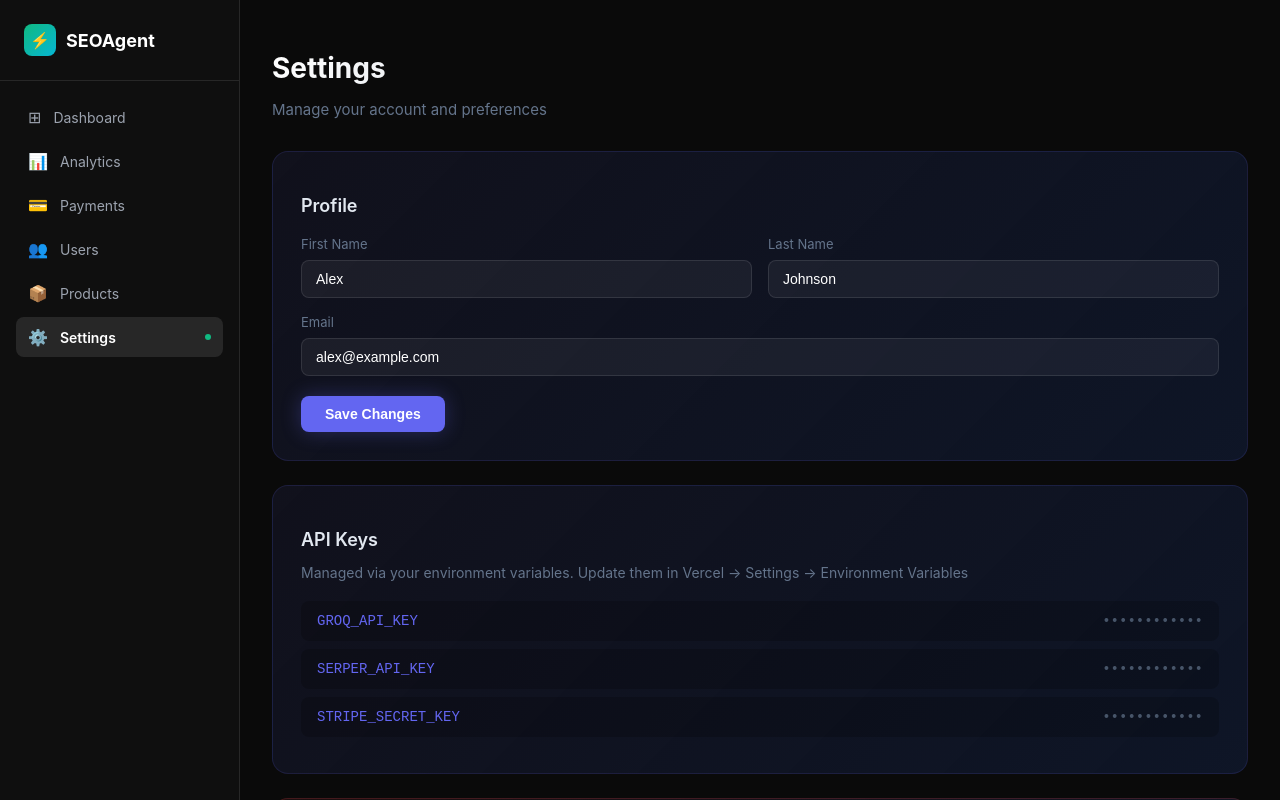
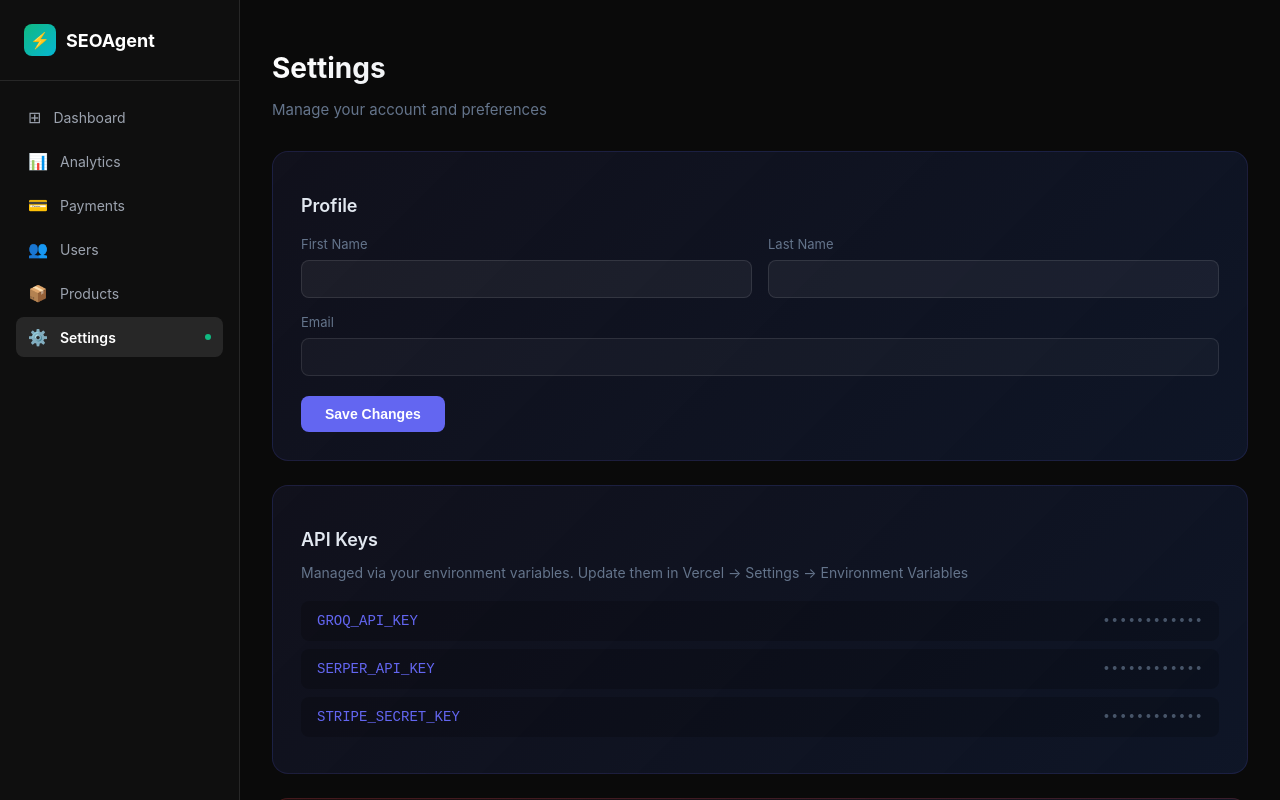
Before and after one commit to seo-agent-live/seo-agent, a Next.js app: page /dashboard/settings in a window 1280 px wide. Shown: the top 800 px of the page. Built offline with nearby package versions, Linux system fonts and the light colour scheme; no server answers.

Commit message:
feat: real user data in settings from Clerk

```diff
--- a/app/dashboard/settings/page.jsx
+++ b/app/dashboard/settings/page.jsx
@@ -1,16 +1,33 @@
 'use client'
-import { useState } from 'react'
+import { useState, useEffect } from 'react'
+import { useUser } from '@clerk/nextjs'
 
 export default function SettingsPage() {
-  const [firstName, setFirstName] = useState('Alex')
-  const [lastName, setLastName] = useState('Johnson')
-  const [email, setEmail] = useState('alex@example.com')
+  const { user, isLoaded } = useUser()
+  const [firstName, setFirstName] = useState('')
+  const [lastName, setLastName] = useState('')
+  const [email, setEmail] = useState('')
   const [saved, setSaved] = useState(false)
 
-  const handleSave = () => {
-    setSaved(true)
-    setTimeout(() => setSaved(false), 2000)
+  useEffect(() => {
+    if (isLoaded && user) {
+      setFirstName(user.firstName || '')
+      setLastName(user.lastName || '')
+      setEmail(user.primaryEmailAddress?.emailAddress || '')
+    }
+  }, [isLoaded, user])
+
+  const handleSave = async () => {
+    try {
+      await user.update({ firstName, lastName })
+      setSaved(true)
+      setTimeout(() => setSaved(false), 2000)
+    } catch (err) {
+      alert('Error saving: ' + err.message)
+    }
   }
+
+  if (!isLoaded) return <p style={{ color: '#94a3b8' }}>Loading...</p>
 
   return (
     <div style={{ color: "#fff", fontFamily: "Inter, sans-serif" }}>
@@ -32,9 +49,9 @@ export default function SettingsPage() {
         </div>
         <div style={{ marginBottom: "20px" }}>
           <label style={{ color: "#64748b", fontSize: "13px", display: "block", marginBottom: "8px" }}>Email</label>
-          <input value={email} onChange={e => setEmail(e.target.value)} style={{ width: "100%", padding: "10px 14px", backgroundColor: "rgba(255,255,255,0.05)", border: "1px solid rgba(255,255,255,0.1)", borderRadius: "8px", color: "#fff", fontSize: "14px", outline: "none", boxSizing: "border-box" }} />
+          <input value={email} disabled style={{ width: "100%", padding: "10px 14px", backgroundColor: "rgba(255,255,255,0.03)", border: "1px solid rgba(255,255,255,0.1)", borderRadius: "8px", color: "#64748b", fontSize: "14px", outline: "none", boxSizing: "border-box" }} />
         </div>
-        <button onClick={handleSave} style={{ padding: "10px 24px", backgroundColor: saved ? "#10b981" : "#6366f1", border: "none", borderRadius: "8px", color: "#fff", cursor: "pointer", fontSize: "14px", fontWeight: 600, boxShadow: "0 0 20px rgba(99,102,241,0.3)", transition: "all 0.2s" }}>
+        <button onClick={handleSave} style={{ padding: "10px 24px", backgroundColor: saved ? "#10b981" : "#6366f1", border: "none", borderRadius: "8px", color: "#fff", cursor: "pointer", fontSize: "14px", fontWeight: 600, transition: "all 0.2s" }}>
           {saved ? "✓ Saved!" : "Save Changes"}
         </button>
       </div>
@@ -60,5 +77,5 @@ export default function SettingsPage() {
         </button>
       </div>
     </div>
-  );
+  )
 }
```
